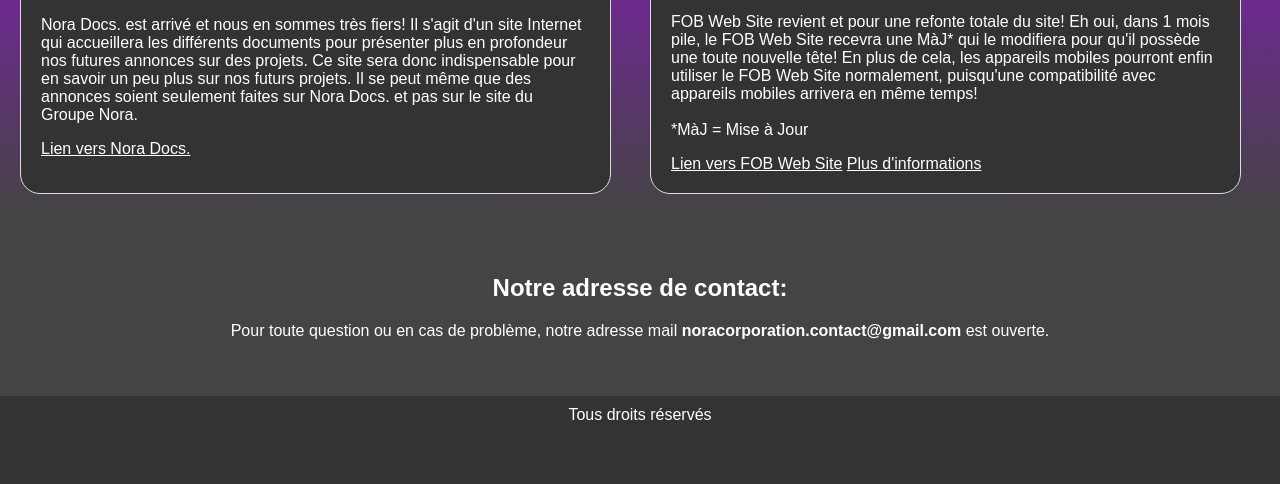
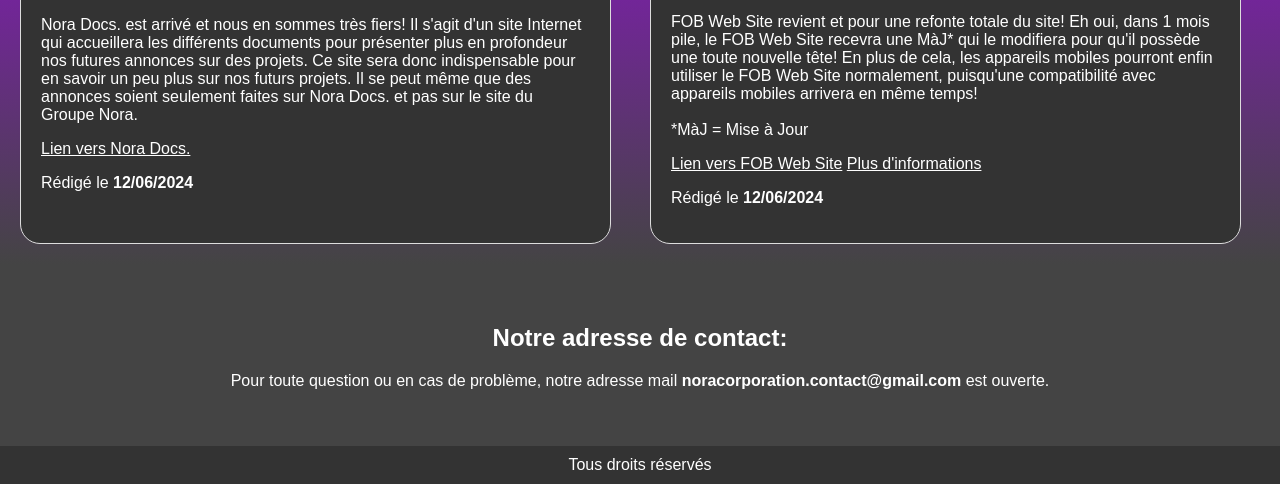
Before and after one commit to FLCorp/nora-group, a plain HTML site: page index.html in a window 1280 px wide. Shown: the part 969-1453 px from the top of the page. Before the commit the page ends 1403 px from the top, so only its background shows below. Drawn offline with Linux system fonts and the light colour scheme.

Commit message:
Add files via upload

```diff
--- a/index.html
+++ b/index.html
@@ -56,6 +56,7 @@
                 annonces soient seulement faites sur Nora Docs. et pas sur le site du Groupe Nora.
             </p>
             <a href="https://flcorp.github.io/nora-docs/" target="_blank">Lien vers Nora Docs.</a>
+            <p>Rédigé le <strong>12/06/2024</strong></p>
         </div>
         <div class="project">
             <img src="img/projects/fob-web-site_title.png" alt="Logo du FOB Web Site">
@@ -69,6 +70,7 @@
             </p>
             <a href="https://flcorp.github.io/FOB-Web-Site/" target="_blank">Lien vers FOB Web Site</a>
             <a href="https://flcorp.github.io/nora-docs/docs/fobwebsite2-0.html" target="_blank">Plus d'informations</a>
+            <p>Rédigé le <strong>12/06/2024</strong></p>
         </div>
     </section>
 
```
